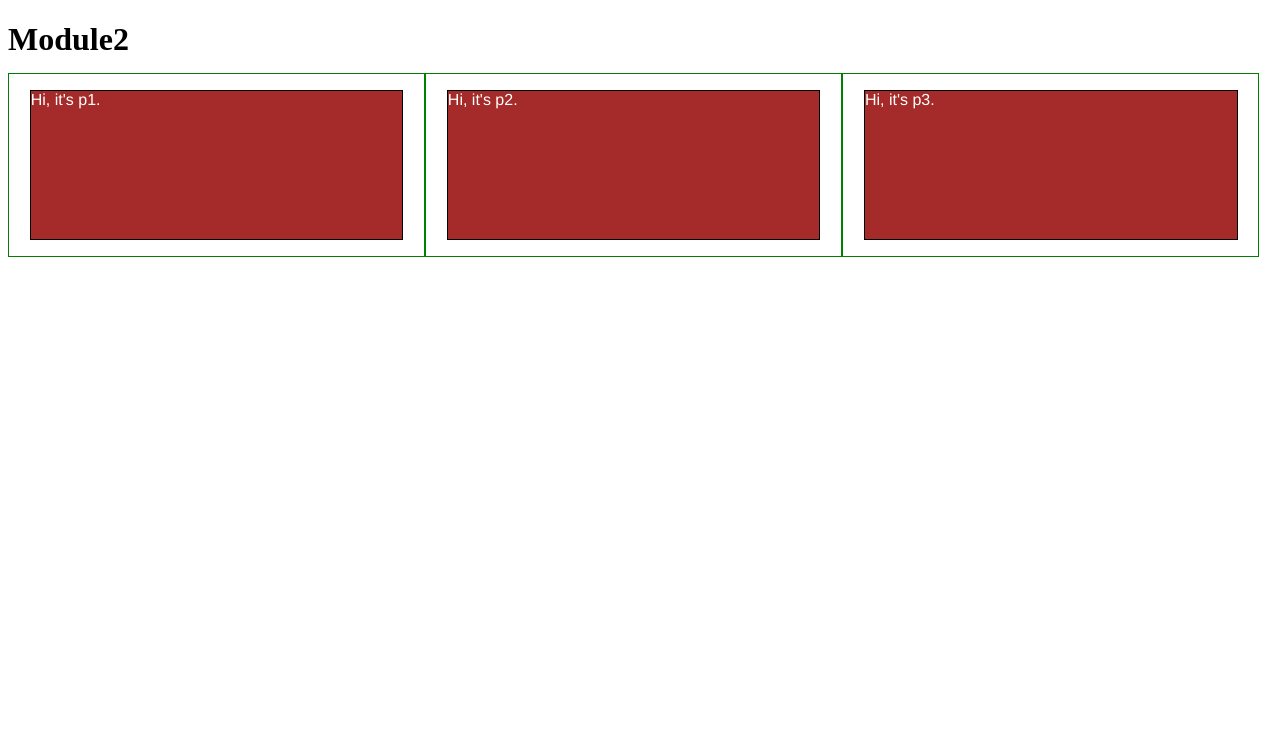
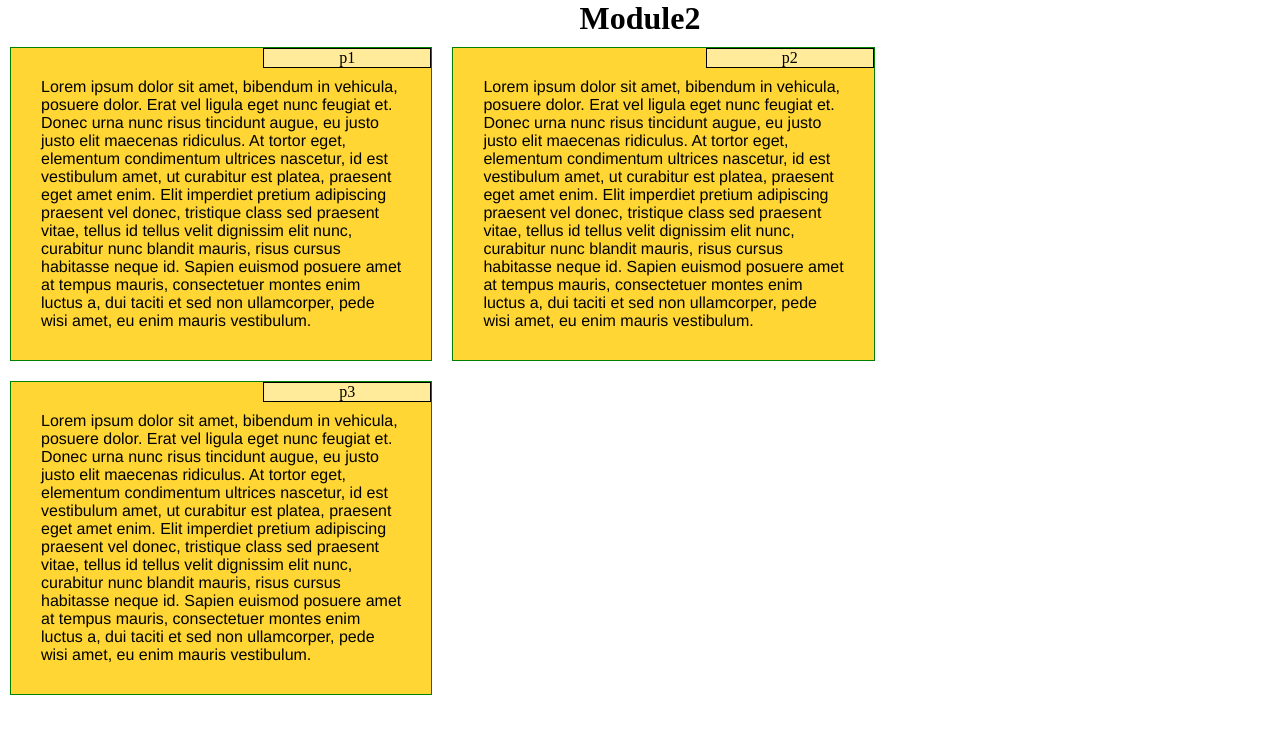
Before and after one commit to newman1234/module2, a plain HTML site: page module2-solution/index.html in a window 1280 px wide. Drawn offline with Linux system fonts and the light colour scheme.

Commit message:
almost done

```diff
--- a/module2-solution/css/style.css
+++ b/module2-solution/css/style.css
@@ -1,24 +1,34 @@
 /********** Base styles **********/
 * {
   box-sizing: border-box;
+  margin: 0px;
+  padding: 0px;
 }
 h1 {
-  margin-bottom: 15px;
+  text-align: center;
 }
 p {
+  font-family: Helvetica;
+  padding: 15px;
+  margin: 15px;
+}
+.s1 {
+  text-align: center;
+  background-color: #ffeb99;
+  width: 40%;
   border: 1px solid black;
-  background-color: #A52A2A;
-  width: 90%;
-  height: 150px;
-  margin-right: auto;
-  margin-left: auto;
-  font-family: Helvetica;
-  color: white;
+  position: absolute;
+  top: 0px;
+  right: 0px;
 }
+
+.d1 {
+  position: relative;
+  background-color: #ffd633;
+  margin: 10px;
+}
+
 /* Simple Responsive Framework. */
-.row {
-  width: 100%;
-}
 /********** desktop devices only **********/
 @media (min-width: 992px) {
   .col-lg-1, .col-lg-2, .col-lg-3, .col-lg-4, .col-lg-5, .col-lg-6, .col-lg-7, .col-lg-8, .col-lg-9, .col-lg-10, .col-lg-11, .col-lg-12 {
--- a/module2-solution/index.html
+++ b/module2-solution/index.html
@@ -8,8 +8,20 @@
 </head>
 <body>
 <h1 id="h1">Module2</h1>
-<div class="col-lg-4 col-md-6 col-sm-12"><p>Hi, it's p1.</p></div>
-<div class="col-lg-4 col-md-6 col-sm-12"><p>Hi, it's p2.</p></div>
-<div class="col-lg-4 col-md-12 col-sm-12"><p>Hi, it's p3.</p></div>
+<div class="col-lg-4 col-md-6 col-sm-12 d1">
+	<section class="s1">p1</section>
+	<p>Lorem ipsum dolor sit amet, bibendum in vehicula, posuere dolor. Erat vel ligula eget nunc feugiat et. Donec urna nunc risus tincidunt augue, eu justo justo elit maecenas ridiculus. At tortor eget, elementum condimentum ultrices nascetur, id est vestibulum amet, ut curabitur est platea, praesent eget amet enim. Elit imperdiet pretium adipiscing praesent vel donec, tristique class sed praesent vitae, tellus id tellus velit dignissim elit nunc, curabitur nunc blandit mauris, risus cursus habitasse neque id. Sapien euismod posuere amet at tempus mauris, consectetuer montes enim luctus a, dui taciti et sed non ullamcorper, pede wisi amet, eu enim mauris vestibulum.
+	</p>
+</div>
+<div class="col-lg-4 col-md-6 col-sm-12 d1">
+	<section class="s1">p2</section>
+	<p>Lorem ipsum dolor sit amet, bibendum in vehicula, posuere dolor. Erat vel ligula eget nunc feugiat et. Donec urna nunc risus tincidunt augue, eu justo justo elit maecenas ridiculus. At tortor eget, elementum condimentum ultrices nascetur, id est vestibulum amet, ut curabitur est platea, praesent eget amet enim. Elit imperdiet pretium adipiscing praesent vel donec, tristique class sed praesent vitae, tellus id tellus velit dignissim elit nunc, curabitur nunc blandit mauris, risus cursus habitasse neque id. Sapien euismod posuere amet at tempus mauris, consectetuer montes enim luctus a, dui taciti et sed non ullamcorper, pede wisi amet, eu enim mauris vestibulum.
+	</p>
+</div>
+<div class="col-lg-4 col-md-12 col-sm-12 d1">
+	<section class="s1">p3</section>
+	<p>Lorem ipsum dolor sit amet, bibendum in vehicula, posuere dolor. Erat vel ligula eget nunc feugiat et. Donec urna nunc risus tincidunt augue, eu justo justo elit maecenas ridiculus. At tortor eget, elementum condimentum ultrices nascetur, id est vestibulum amet, ut curabitur est platea, praesent eget amet enim. Elit imperdiet pretium adipiscing praesent vel donec, tristique class sed praesent vitae, tellus id tellus velit dignissim elit nunc, curabitur nunc blandit mauris, risus cursus habitasse neque id. Sapien euismod posuere amet at tempus mauris, consectetuer montes enim luctus a, dui taciti et sed non ullamcorper, pede wisi amet, eu enim mauris vestibulum.
+	</p>
+</div>
 </body>
 </html>
```
